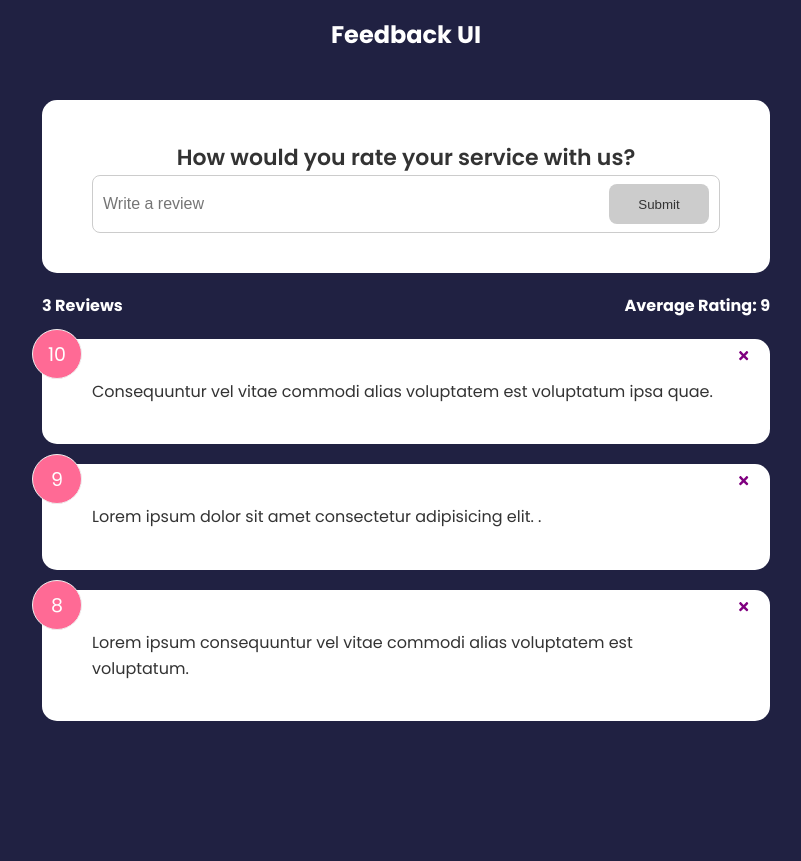
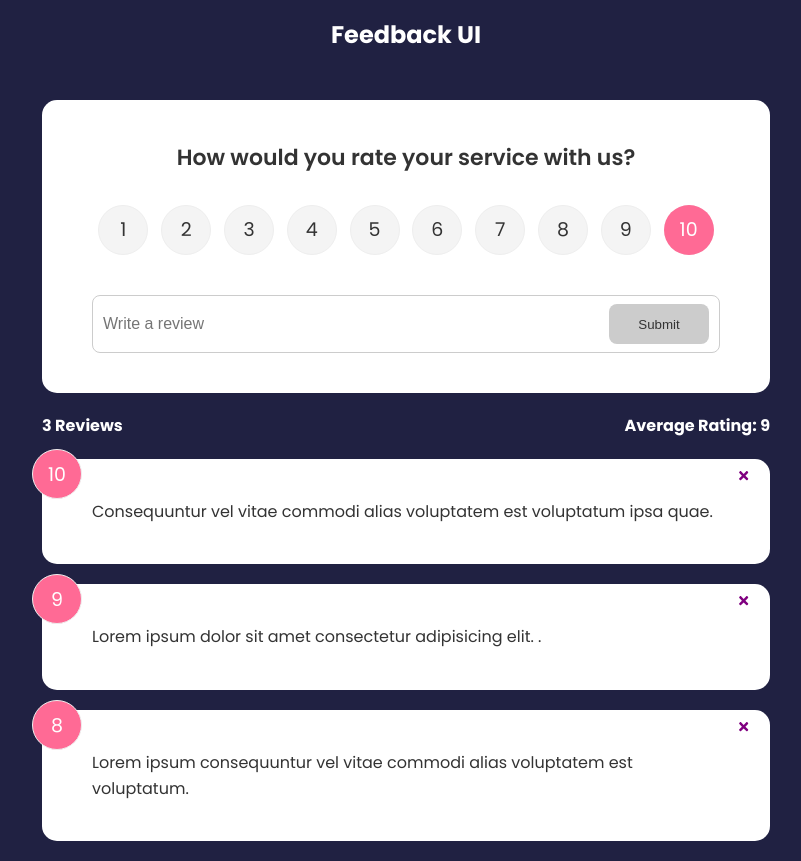
Before and after one commit to roxannebobby/feedbackapp, a React (Create React App) app: page / in a window 1280 px wide. Shown: the whole page, without its empty margins (234-1035 px from the left). Before the commit the page ends 800 px from the top, so only its background shows below. Built offline with nearby package versions, Linux system fonts and the light colour scheme.

Commit message:
feedback form rating hook complete

```diff
--- a/src/components/FeedbackForm.jsx
+++ b/src/components/FeedbackForm.jsx
@@ -1,11 +1,14 @@
 import Card from './shared/Card'
 import {useState} from 'react'
 import Button from './shared/Button'
+import RatingSelect from './RatingSelect'
+
 
 const FeedbackForm = () => {
   const [text, setText] = useState('')
   const [btnDisabled, setBtnDisabled] = useState(true)
   const [message, setMessage] = useState('')
+  const [rating, setRating] = useState(10)
 
   const handleTextChange = (e) => {
     if(text === '') {
@@ -25,7 +28,7 @@
     <Card>
       <form>
         <h2>How would you rate your service with us?</h2>
-        {/* todo - rating select component */}
+        <RatingSelect select={(rating) => setRating(rating)} />
         <div className='input-group'>
           <input onChange={handleTextChange} type='text' placeholder='Write a review' value={text} />
           <Button type="submit" isDisabled={btnDisabled} version='secondary' >Submit</Button>
--- /dev/null
+++ b/src/components/RatingSelect.jsx
@@ -0,0 +1,31 @@
+import React from 'react'
+import {useState} from 'react';
+
+
+function RatingSelect(select) {
+const [selected, setSelected] = useState(10)
+
+const handleChange = (e) => {
+  setSelected(+e.currentTarget.value)
+  select(+e.currentTarget.value)
+}
+  return (
+    <ul className='rating'>
+    {Array.from({ length: 10 }, (_, i) => (
+      <li key={`rating-${i + 1}`}>
+        <input
+          type='radio'
+          id={`num${i + 1}`}
+          name='rating'
+          value={i + 1}
+          onChange={handleChange}
+          checked={selected === i + 1}
+        />
+        <label htmlFor={`num${i + 1}`}>{i + 1}</label>
+      </li>
+    ))}
+  </ul>
+  )
+}
+
+export default RatingSelect
```
